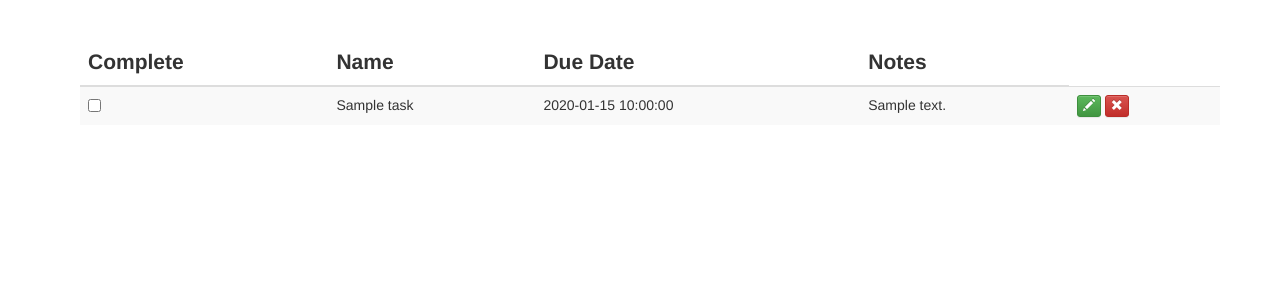
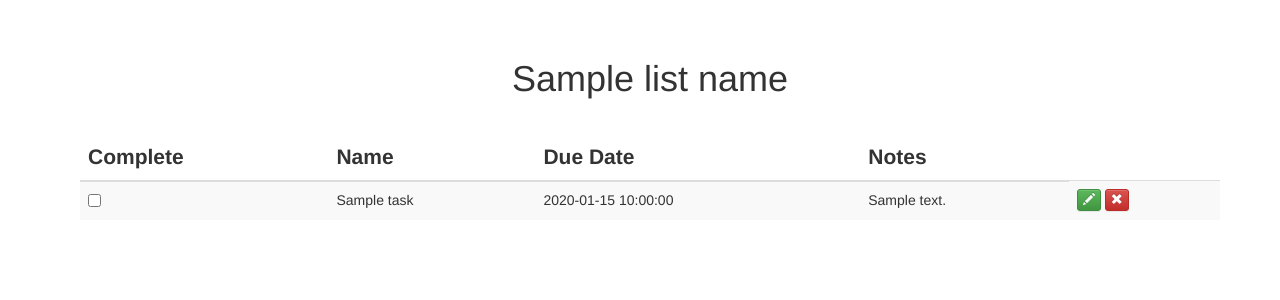
Before and after one commit to shellajt/CSSE480-SharableLists, a Python web app: template templates/lists.html in a window 1280 px wide. Shown: the part 51-351 px from the top of the page. Run offline with Jinja, Linux system fonts and the light colour scheme; the template is opened without the code that fills it: most values are stand-ins (such as "Sample title", 1, 10 or a date in 2020); some libraries are stand-ins or nearby versions.

Commit message:
Loaded list name onto page

```diff
--- a/main.py
+++ b/main.py
@@ -42,8 +42,13 @@ class ListsPage(BasePage):
 
         if values['listKey']:
             values['tasks_query'] = utils.get_query_for_all_task_for_list_key(values['listKey'])
+            list_key = ndb.Key(urlsafe=values['listKey'])
+            list_obj = list_key.get();
+            values['list_name'] = list_obj.name;
         else:
             values['tasks_query'] = utils.get_query_for_all_tasks_for_email(email)
+            values['list_name'] = "All Tasks";
+
 
     def get_template(self):
         return "templates/lists.html"
--- a/static/js/main.js
+++ b/static/js/main.js
@@ -62,12 +62,15 @@ shareableLists.enableButtons = function() {
 		$("#insert-list-modal input[name=entity_key]").val("").prop("disabled", true);
 	});
 
-	$(".edit-list").click(function() {
+	$("#edit-list").click(function() {
 		$("#insert-list-modal .modal-title").html("Edit this list");
 		$("#insert-list-modal button[type=submit]").html("Edit list");
 
-		name = $(this).find(".name").html();
+		name = $(this).find(".list-name").html();
+		console.log($(this));
+		console.log(name);
 		entityKey = $(this).find(".entity-key").html();
+		console.log(entityKey);
 
         $("#insert-list-modal input[name=name]").val(name);
         $("#insert-list-modal input[name=entity_key]").val(entityKey).prop("disabled", false);
--- a/static/stylesheets/style.css
+++ b/static/stylesheets/style.css
@@ -1,6 +1,11 @@
 body {
 	padding-top: 70px;
 	padding-left: 20px;
+}
+
+#list_name {
+	text-align: center;
+	padding-bottom: 25px;
 }
 
 #login-a {
--- a/templates/lists.html
+++ b/templates/lists.html
@@ -14,6 +14,7 @@
 	</li>
 </ul>
 {% endblock %} {% block content %}
+<h1 id="list_name">{{ list_name }} </h1>
 <div class="container">
 	<div class="table-wrapper">
 		<table class="table table-striped">
@@ -141,6 +142,8 @@
 				<h4 class="modal-title" id="myModalLabel">Add a List</h4>
 			</div>
 			<form action="/insertlist" method="post" class="form-horizontal">
+				<input type="text" name="listKey" class="hidden" value="{{ listKey }}">
+				<input type="text" name="list-name" class="hidden" value="{{ list_name }}">
 				<input type="text" name="entity_key" class="hidden">
 				<div class="modal-body">
 					<div class="form-group">
--- a/utils.py
+++ b/utils.py
@@ -27,6 +27,5 @@ def get_query_for_all_shared_lists_for_email(email):
 
 def get_query_for_all_task_for_list_key(list_key_urlsafe):
     """ Returns a query for all Task objects for this List. """
-    print(list_key_urlsafe)
     list_key = ndb.Key(urlsafe=list_key_urlsafe)
     return Task.query(ancestor=list_key).order(Task.due_date_time)
```
